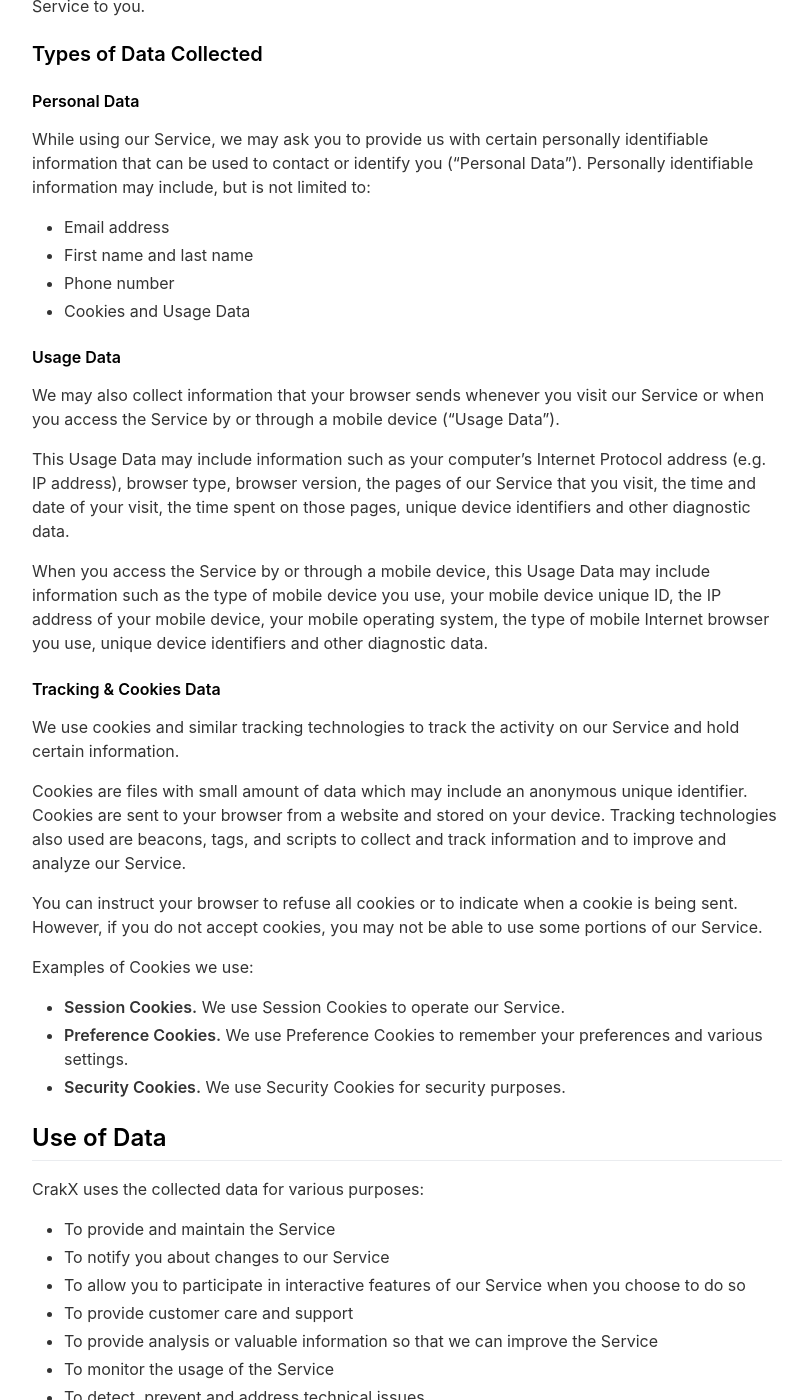
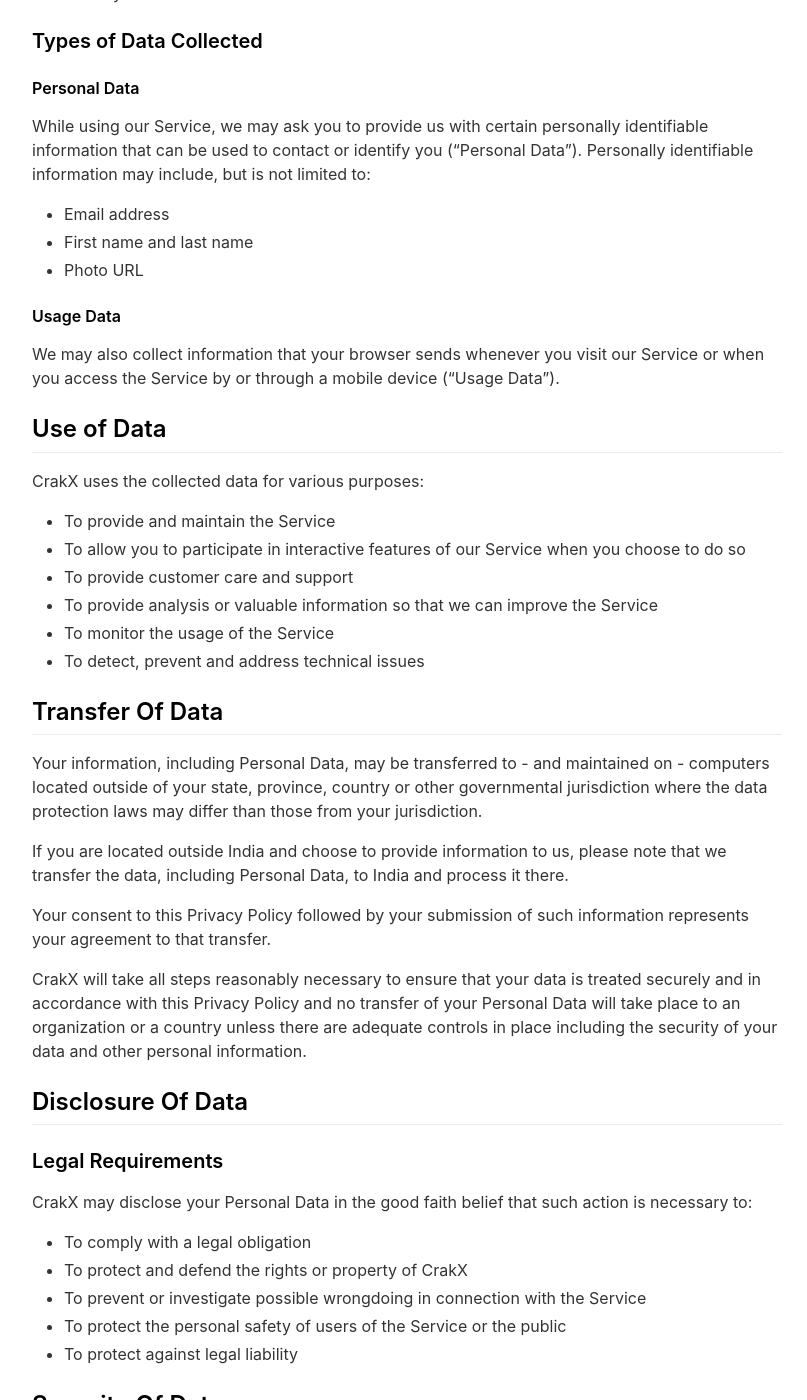
Before and after one commit to crakx/crakx.github.io, a Jekyll site: the page built from _pages/privacypolicy.md, in a window 1280 px wide and 1400 px high, scrolled down 640 px. Shown: the whole window, without its empty margins (233-1040 px from the left). Built offline with Jekyll 4.4.1, drawn with Linux system fonts in a browser that asks for light colours; nearby versions of some CDN libraries; some of the changed text lies outside the part shown.

Commit message:
privacy update

```diff
--- a/_pages/privacypolicy.md
+++ b/_pages/privacypolicy.md
@@ -28,37 +29,19 @@ While using our Service, we may ask you to provide us with certain personally id
 
 -   Email address
 -   First name and last name
--   Phone number
--   Cookies and Usage Data
+-   Photo URL
 
 #### Usage Data
 
 We may also collect information that your browser sends whenever you visit our Service or when you access the Service by or through a mobile device ("Usage Data").
 
-This Usage Data may include information such as your computer's Internet Protocol address (e.g. IP address), browser type, browser version, the pages of our Service that you visit, the time and date of your visit, the time spent on those pages, unique device identifiers and other diagnostic data.
 
-When you access the Service by or through a mobile device, this Usage Data may include information such as the type of mobile device you use, your mobile device unique ID, the IP address of your mobile device, your mobile operating system, the type of mobile Internet browser you use, unique device identifiers and other diagnostic data.
-
-#### Tracking & Cookies Data
-
-We use cookies and similar tracking technologies to track the activity on our Service and hold certain information.
-
-Cookies are files with small amount of data which may include an anonymous unique identifier. Cookies are sent to your browser from a website and stored on your device. Tracking technologies also used are beacons, tags, and scripts to collect and track information and to improve and analyze our Service.
-
-You can instruct your browser to refuse all cookies or to indicate when a cookie is being sent. However, if you do not accept cookies, you may not be able to use some portions of our Service.
-
-Examples of Cookies we use:
-
--   **Session Cookies.**  We use Session Cookies to operate our Service.
--   **Preference Cookies.**  We use Preference Cookies to remember your preferences and various settings.
--   **Security Cookies.**  We use Security Cookies for security purposes.
 
 ## Use of Data
 
 CrakX uses the collected data for various purposes:
 
 -   To provide and maintain the Service
--   To notify you about changes to our Service
 -   To allow you to participate in interactive features of our Service when you choose to do so
 -   To provide customer care and support
 -   To provide analysis or valuable information so that we can improve the Service
@@ -103,11 +86,9 @@ Our Service may contain links to other sites that are not operated by us. If you
 
 We have no control over and assume no responsibility for the content, privacy policies or practices of any third party sites or services.
 
-## Children's Privacy
+## Third Party Content
 
-Our Service does not address anyone under the age of 18 ("Children").
-
-We do not knowingly collect personally identifiable information from anyone under the age of 18. If you are a parent or guardian and you are aware that your Children has provided us with Personal Data, please contact us. If we become aware that we have collected Personal Data from children without verification of parental consent, we take steps to remove that information from our servers.
+We are providing appropriate credits to all the third parties who are associated with the content shown in this application.
 
 ## Changes To This Privacy Policy
 
```
Also changed, not shown: other parts of _pages/privacypolicy.md (+4 -3 lines).
